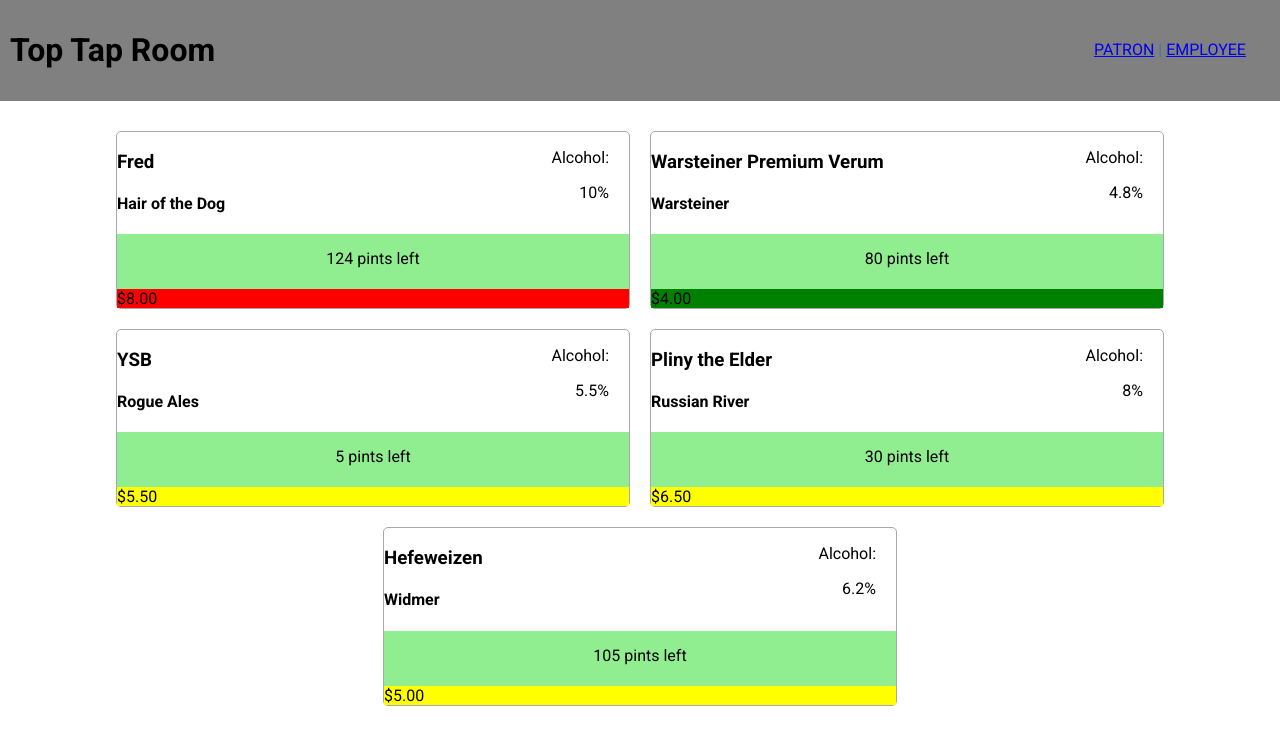
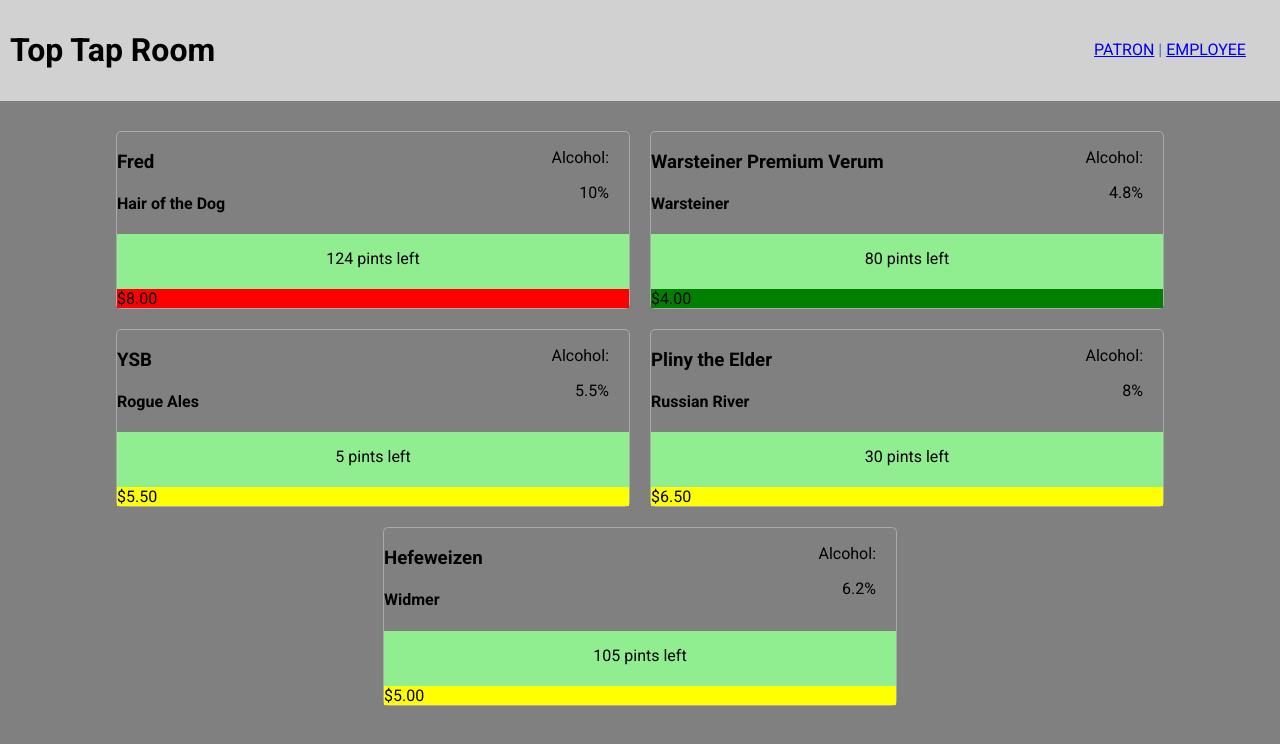
Before and after one commit to LiamPKenna/tap-room, a React (Create React App) app: page / in a window 1280 px wide. Shown: the top 744 px of the page. Built offline with nearby package versions, Linux system fonts and the light colour scheme.

Commit message:
Adjust colors

```diff
--- a/src/components/Header.jsx
+++ b/src/components/Header.jsx
@@ -11,7 +11,7 @@
   const headerGrid = {
     display: 'grid',
     gridTemplateColumns: '1fr 200px',
-    backgroundColor: 'grey',
+    backgroundColor: '#d1d1d1',
     padding: '10px'
   };
   return (
--- a/src/index.css
+++ b/src/index.css
@@ -1,4 +1,5 @@
 body {
   margin: 0;
   font-family: Roboto;
+  background-color: #808080;
 }
```
